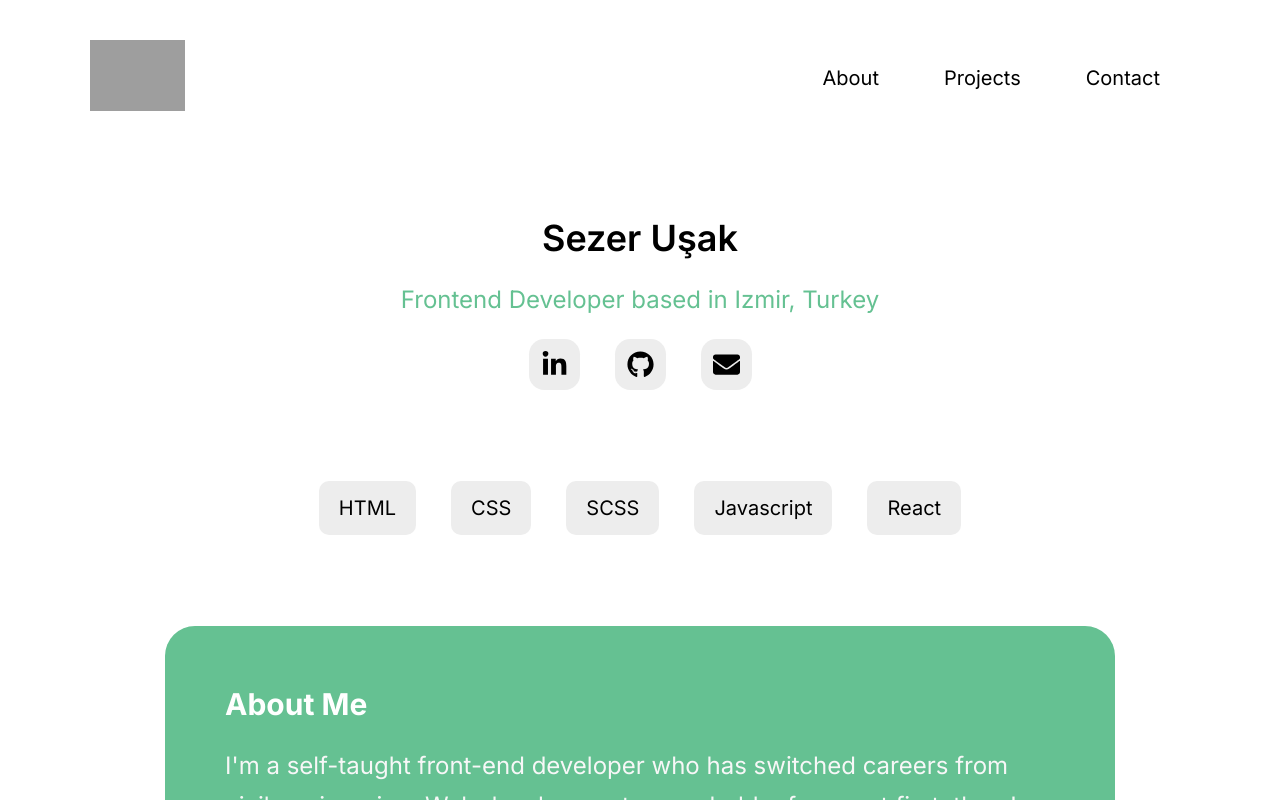
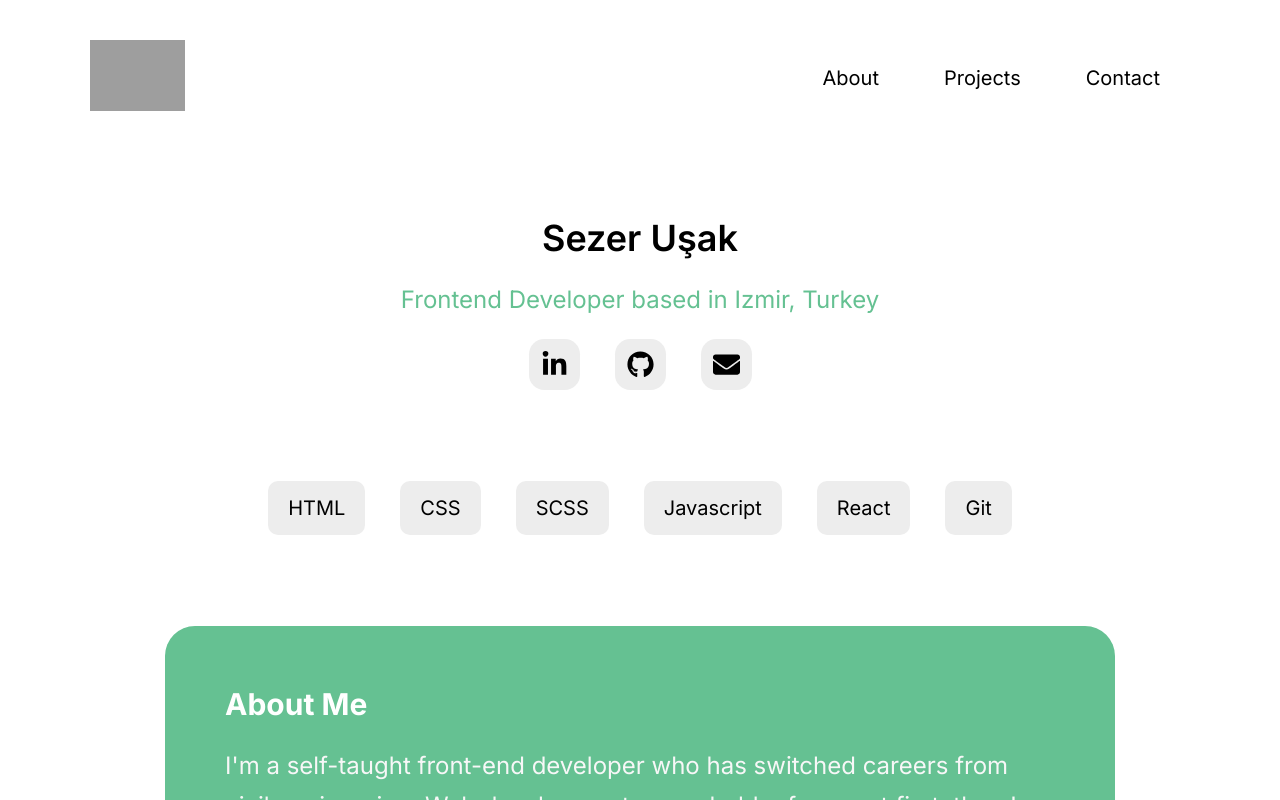
Before and after one commit to sezerusak/react-portfolio, a React (Create React App) app: page / in a window 1280 px wide. Shown: the top 800 px of the page. Built offline with nearby package versions, Linux system fonts and the light colour scheme; grey boxes are pictures that could not be loaded.

Commit message:
change skills

```diff
--- a/src/skills.js
+++ b/src/skills.js
@@ -1 +1 @@
-export default ["HTML", "CSS", "SCSS", "Javascript", "React"];
+export default ["HTML", "CSS", "SCSS", "Javascript", "React", "Git"];
```
